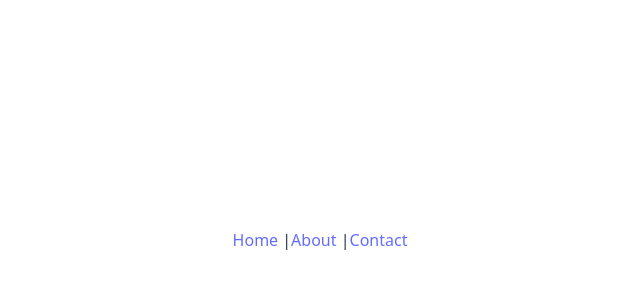
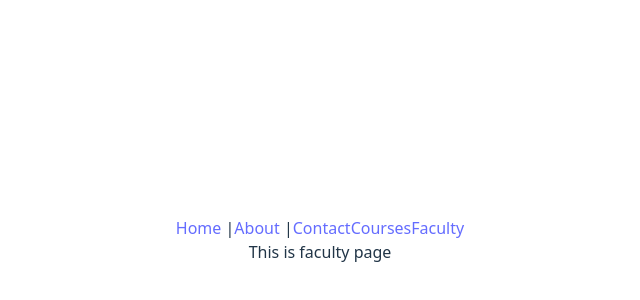
Before and after one commit to vyakhyaagoyal/MDM-Web-Development, a React (Vite) app in the folder sem-4/: page /faculty in a window 1280 px wide. Shown: the part 160-460 px from the top of the page, without its empty margins (320-960 px from the left). Built offline with nearby package versions, Linux system fonts and the light colour scheme.

Commit message:
added file navigation

```diff
--- /dev/null
+++ b/sem-4/src/Courses.jsx
@@ -0,0 +1,11 @@
+import React from 'react'
+
+const Courses = () => {
+  return (
+    <div>
+      This is courses page
+    </div>
+  )
+}
+
+export default Courses
--- /dev/null
+++ b/sem-4/src/Faculty.jsx
@@ -0,0 +1,11 @@
+import React from 'react'
+
+const Faculty = () => {
+  return (
+    <div>
+      This is faculty page
+    </div>
+  )
+}
+
+export default Faculty
--- a/sem-4/src/ReactRouter.jsx
+++ b/sem-4/src/ReactRouter.jsx
@@ -4,6 +4,8 @@
 
 import { createRoot } from "react-dom/client";
 import { BrowserRouter, Routes, Route, Link } from "react-router-dom";
+import Courses from "./Courses";
+import Faculty from "./Faculty";
 
 function Home(){
     return <h1>Home Page</h1>
@@ -22,12 +24,16 @@ function ReactRouter() {
         <Link to="/">Home</Link> |
         <Link to="/about">About</Link> |
         <Link to="/contact">Contact</Link>
+        <Link to="/courses">Courses</Link>
+        <Link to="/faculty">Faculty</Link>
       </nav>
 
       <Routes>
         <Route path="/" element={<Home />} />
         <Route path="/about" element={<About />} />
         <Route path="/contact" element={<Contact />} />
+        <Route path="/courses" element={<Courses />} />
+        <Route path="/faculty" element={<Faculty />} />
       </Routes>
     </BrowserRouter>
   );
```
